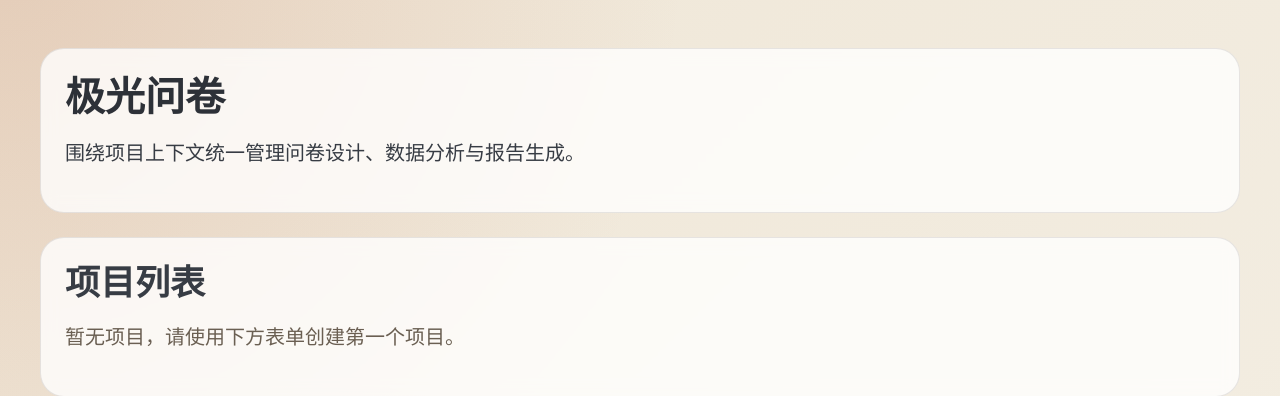
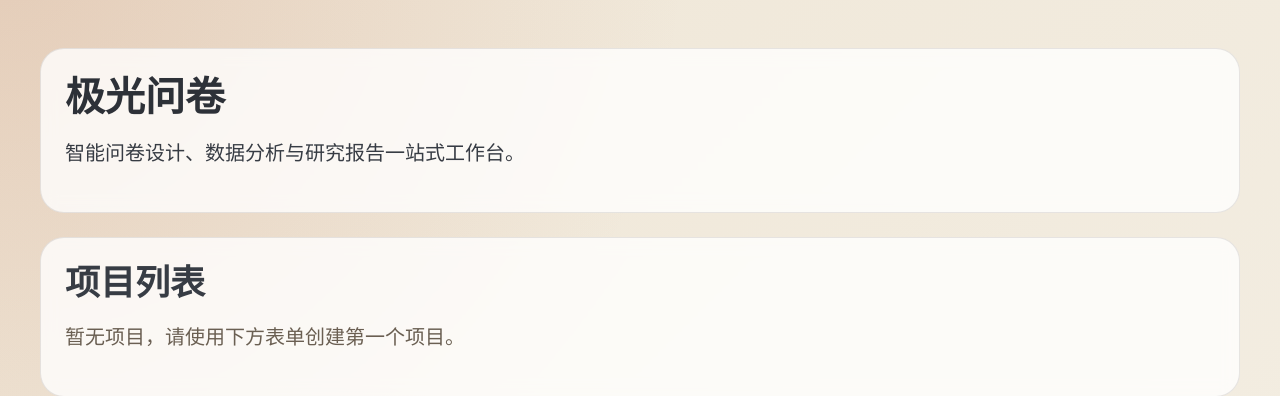
Before and after one commit to MOYAI1234/game-survey-workbench, a FastAPI app: page / in a window 1280 px wide. Shown: the part 59-455 px from the top of the page. Run offline with FastAPI, Linux system fonts and the light colour scheme; data that the repository does not hold is empty; some libraries are stand-ins or nearby versions.

Commit message:
feat(2.0F): update tagline to match new brand identity

```diff
--- a/src/game_survey_workbench/templates/index.html
+++ b/src/game_survey_workbench/templates/index.html
@@ -3,7 +3,7 @@
 {% block content %}
 <section class="hero">
   <h1>极光问卷</h1>
-  <p>围绕项目上下文统一管理问卷设计、数据分析与报告生成。</p>
+  <p>智能问卷设计、数据分析与研究报告一站式工作台。</p>
 </section>
 
 <section class="project-list">
```
